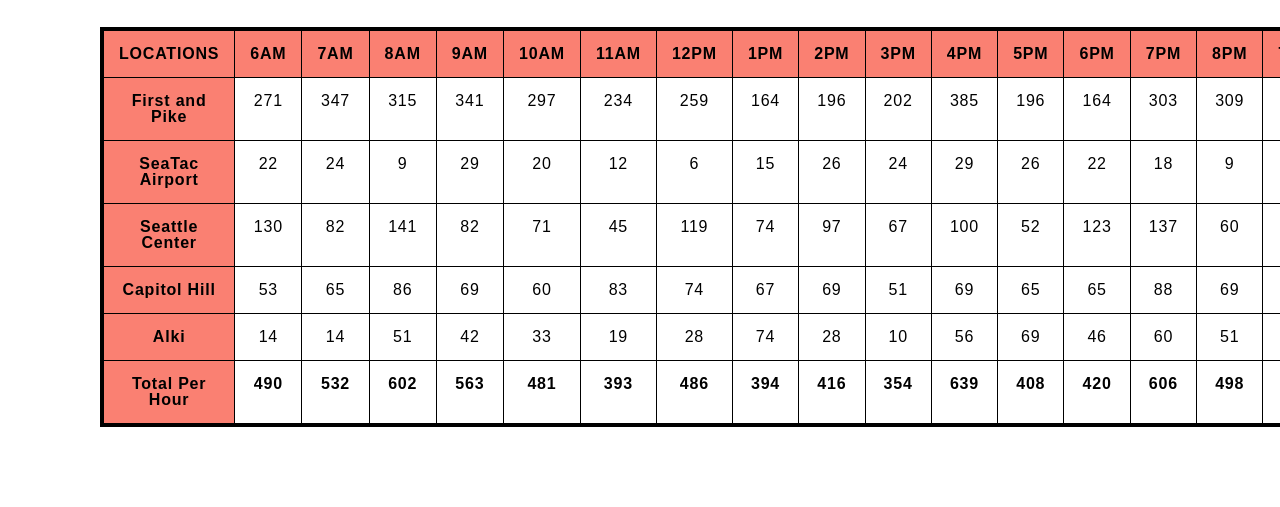
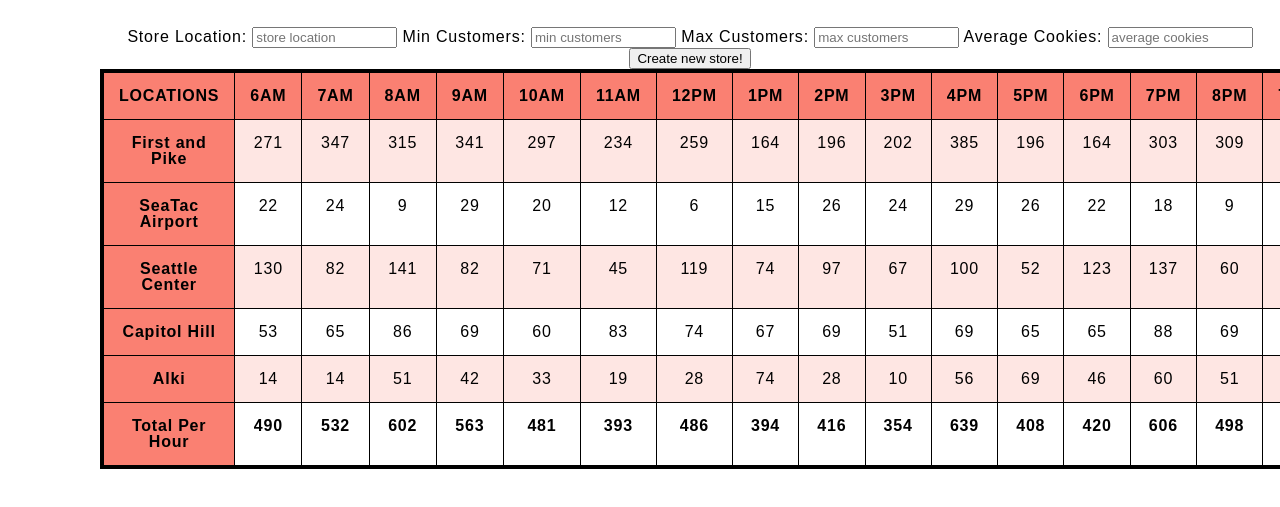
Before and after one commit to lillielise/salmon-cookies, a plain HTML site: page sales.html in a window 1280 px wide. Shown: the part 83-590 px from the top of the page. Drawn offline with Linux system fonts and the light colour scheme.

Commit message:
added the form and functionality to add new store

```diff
--- a/css/sales-style.css
+++ b/css/sales-style.css
@@ -15,9 +15,9 @@ th {
   text-transform: uppercase;
 }
 
-/* tr: even{
-
-} */
+tr:nth-child(even) {
+  background-color: rgba(250,128,114,.2);
+}
 
 
 tr td:first-child, th, tr td:last-child, tr:last-child{
--- a/js/app.js
+++ b/js/app.js
@@ -2,6 +2,7 @@
 
 // global DOM call
 var salesTable = document.getElementById('sales-table');
+var storeForm = document.getElementById('store-form');
 
 // setup arrays
 var storesHours = ['6am', '7am', '8am', '9am','10am', '11am', '12pm', '1pm', '2pm', '3pm', '4pm', '5pm', '6pm', '7pm', '8pm'];
@@ -12,7 +13,7 @@ var grandTotal = 0;
 
 
 
-// S tore constructors
+// Store constructors
 function Store(storeLocation, minCustomers, maxCustomers, averageCookieSales){
   this.storeLocation = storeLocation;
   this.minCustomers = minCustomers;
@@ -39,7 +40,7 @@ function Store(storeLocation, minCustomers, maxCustomers, averageCookieSales){
     }
   };
 
-  this.makeTable = function(){
+  this.render = function(){
     // create the row
     var trEl = document.createElement('tr');
     // start the row with the name
@@ -76,17 +77,17 @@ function Store(storeLocation, minCustomers, maxCustomers, averageCookieSales){
 }
 
 // creating variables for new objects
-var firstAndPike = new Store('First and Pike', 23, 65, 6.3);
-var seaTacAirport = new Store('SeaTac Airport', 3, 24, 1.2);
-var seattleCenter = new Store('Seattle Center', 11, 38, 3.7);
-var capitolHill = new Store('Capitol Hill', 20, 38, 2.3);
-var alki = new Store('Alki', 2, 16, 4.6);
+new Store('First and Pike', 23, 65, 6.3);
+new Store('SeaTac Airport', 3, 24, 1.2);
+new Store('Seattle Center', 11, 38, 3.7);
+new Store('Capitol Hill', 20, 38, 2.3);
+new Store('Alki', 2, 16, 4.6);
 
 // function to call all functions
 function callAllFunctions (){
   for (var i = 0; i < allStores.length; i++){
     allStores[i].hourlySalesCalculator();
-    allStores[i].makeTable();
+    allStores[i].render();
   }
 }
 
@@ -98,7 +99,7 @@ function sumHourlyTotals(){
     for (var j = 0; j < allStores.length; j++){
       hourlySum += allStores[j].hourlySales[i];
     }
-    hourlyTotals.push(hourlySum);
+    hourlyTotals[i] = hourlySum;
     grandTotal += hourlySum;
   }
 }
@@ -128,31 +129,68 @@ function makeHeaderRow(){
 }
 
 function makeFooterRow(){
-  // create the row
+  var tfEl = document.createElement('tfoot');
+
   var trEl = document.createElement('tr');
-  // create footer
-  var tfEl = document.createElement('tfoot');
+
   var tdEl = document.createElement('td');
   tdEl.textContent = 'Total Per Hour';
   trEl.appendChild(tdEl);
 
   for (var i = 0; i < hourlyTotals.length; i++){
-    var tdEl = document.createElement('td');
+    tdEl = document.createElement('td');
     tdEl.textContent = hourlyTotals[i];
     trEl.appendChild(tdEl);
+
 
   }
   // create grand total header
   tdEl = document.createElement('td');
   tdEl.textContent = grandTotal;
   trEl.appendChild(tdEl);
-  salesTable.appendChild(trEl);
+  tfEl.appendChild(trEl);
+  salesTable.appendChild(tfEl);
 }
 
 
+// This function is the event handler for store submission form
+function handleStoreSubmit(event){
+
+  event.preventDefault(); // prevents the page reload on a 'submit' event
+
+  // target the input values to apply to constructor
+  var storeLocation = event.target.storelocation.value;
+  var minCustomers = event.target.mincustomers.value;
+  var maxCustomers = event.target.maxcustomers.value;
+  var averageCookieSales = event.target.averagecookies.value;
+
+  // create new object with constructro
+  new Store(storeLocation, minCustomers, maxCustomers, averageCookieSales);
+
+  // empties the form fields after the data has been grabbed
+  // event.target.storelocation.value = null;
+  // event.target.mincustomers.value = null;
+  // event.target.maxcustomers.value = null;
+  // event.target.averagecookies.value = null;
+
+  salesTable.innerHTML = '';
+
+  makeHeaderRow();
+  callAllFunctions();
+  grandTotal = 0;
+  sumHourlyTotals();
+  makeFooterRow();
+
+}
+
+// Event listener for store submission form
 
 
+// calling rest of functions
 makeHeaderRow();
 callAllFunctions();
 sumHourlyTotals();
 makeFooterRow();
+
+
+storeForm.addEventListener('submit', handleStoreSubmit);
--- a/sales.html
+++ b/sales.html
@@ -5,13 +5,31 @@
 <link rel="stylesheet" type="text/css" href="css/reset.css" />
 <link rel="stylesheet" type="text/css" href="css/sales-style.css" />
 </head>
+
+<body>
 <h1> Pat's Salmon Cookie Stores</h1>
 
-<!--setup the sales table-->
+<form id = "store-form">
+<fieldset>
+<label for="storelocation">Store Location:</label>
+<input name="storelocation" type ="text" size="15" placeholder="store location" required/>
+
+<label for="mincustomers">Min Customers:</label>
+<input name="mincustomers" type ="text" size="15" placeholder="min customers" />
+
+<label for="maxcustomers">Max Customers:</label>
+<input name="maxcustomers" type ="text" size="15" placeholder="max customers" />
+
+<label for="averagecookies">Average Cookies:</label>
+<input name="averagecookies" type ="text" size="15" placeholder="average cookies" />
+
+<button type="submit">Create new store!</button>
+
+</fieldset>
+</form>
+
 <table id ="sales-table"></table>
-
-
-
 <script type="text/javascript" src="js/app.js"> </script>
+</body>
 
 </html>
```
